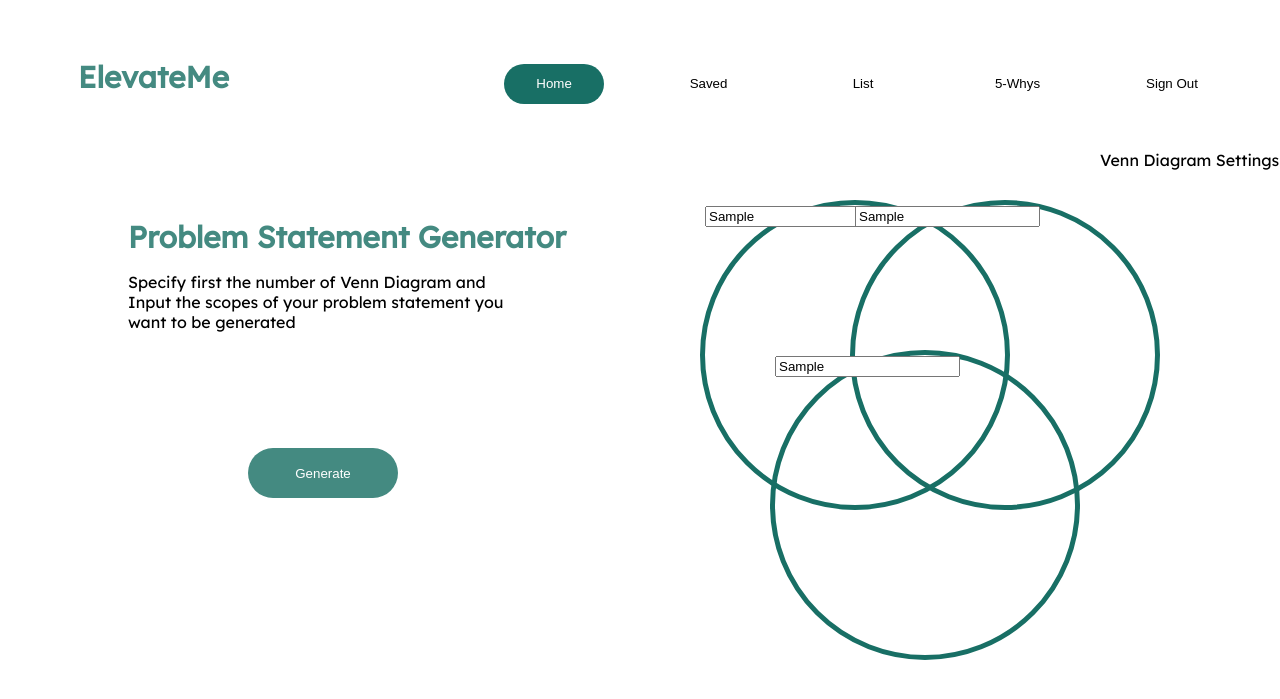
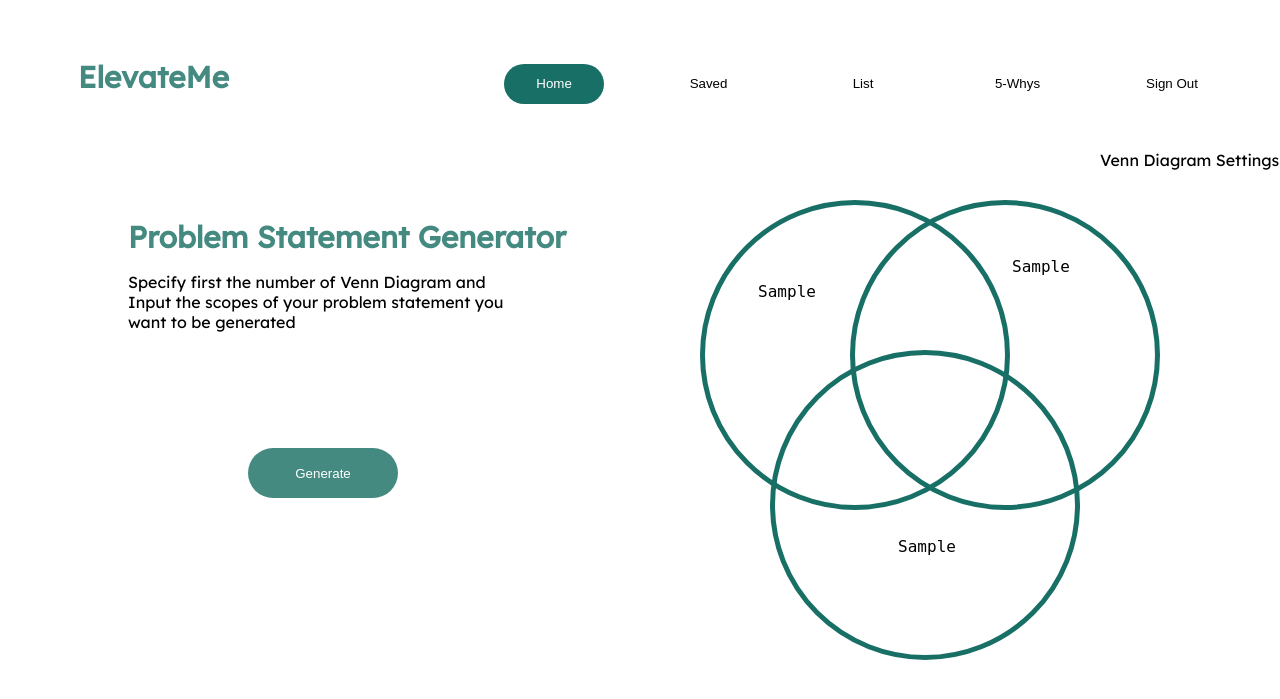
Before and after one commit to frnzgngbs/ElevateMe, a Django app: template templates/Homepage.html in a window 1280 px wide; the page is wider, and only the part inside the window is pictured. Shown: the top 699 px of that part. Run offline with Django 4.2, Linux system fonts and the light colour scheme; the template is opened without the code that fills it: most values are stand-ins (such as "Sample title", 1, 10 or a date in 2020).

Commit message:
TextArea is already done.

```diff
--- a/static/css/Homepage.css
+++ b/static/css/Homepage.css
@@ -75,12 +75,16 @@ html {
     height: 300px; /* Adjust size as needed */
 }
 
+.filters{
+    position: absolute;
+    border-radius: 50%;
+}
 .circle1,
 .circle2,
-.circle3,
-.filters {
+.circle3{
     position: absolute;
     border-radius: 50%;
+    overflow: hidden;
 }
 
 .circle1 {
@@ -94,22 +98,78 @@ html {
 }
 
 .circle2 {
-    width: 300px; /* Adjust size as needed */
-    height: 300px; /* Adjust size as needed */
+    width: 300px;
+    height: 300px;
     background-color: transparent;
     border: 5px solid #186f65;
-    top: 100px; /* Adjust position */
-    left: -150px; /* Adjust position */
+    top: 100px;
+    left: -150px;
 }
 
 .circle3 {
-    width: 300px; /* Adjust size as needed */
-    height: 300px; /* Adjust size as needed */
+    width: 300px;
+    height: 300px;
     background-color: transparent;
     border: 5px solid #186f65;
-    top: 250px; /* Adjust position */
+    top: 250px;
     left: -230px;
 }
+
+.venn-container textarea {
+        border: none;
+        resize: none;
+        background-color: transparent;
+        font-size: 16px;
+        overflow: auto;
+        white-space: pre-wrap;
+        word-wrap: break-word;
+        position: absolute;
+        align-items: center;
+        justify-content: center;
+    }
+.circle1 textarea{
+        width: calc(100% - 180px);
+        height: calc(100% - 200px);
+        top: 75px;
+        left: 20px;
+        text-align: center;
+        line-height: 20px;
+        background-color: transparent;
+}
+.circle2 textarea{
+        width: calc(100% - 200px);
+        height: calc(100% - 180px);
+        top: 50px;
+        left: 155px;
+        outline: none;
+}
+.circle3 textarea{
+        width: calc(100% - 100px);
+        height: calc(100% - 220px);
+        top: 180px;
+        left: 50px;
+        text-align: center;
+        line-height: 20px;
+        scrollbar-color: #186f65 #448a81;
+}
+
+.circle1 textarea::-webkit-scrollbar, .circle2 textarea::-webkit-scrollbar, .circle3 textarea::-webkit-scrollbar{
+    width: 13px;
+}
+
+.circle1 textarea::-webkit-scrollbar-thumb, .circle2 textarea::-webkit-scrollbar-thumb, .circle3 textarea::-webkit-scrollbar-thumb{
+    background-color: lightgray;
+    border-radius: 25px;
+}
+
+.circle1 textarea::-webkit-scrollbar-track, .circle2 textarea::-webkit-scrollbar-track, .circle3 textarea::-webkit-scrollbar-track{
+    background-color: white;
+}
+
+.circle1 textarea:focus, .circle2 textarea:focus, .circle3 textarea:focus{
+    outline: none;
+}
+
 .filters,
 .filters-button {
     position: absolute;
@@ -196,62 +256,6 @@ h2 {
     width: 20px;
     max-width: 10%;
 }
-/*.circle1 {
-    width: 300px;
-    height: 300px;
-    background-color: transparent;
-    border-radius: 50%;
-    position: absolute;
-    top: 150px;
-    left: -150px;
-    border: 5px solid #186f65;
-    z-index: 2;
-}
-
-.circle2 {
-    width: 300px;
-    height: 300px;
-    background-color: transparent;
-    border-radius: 50%;
-    position: absolute;
-    top: 150px;
-    left: -20px;
-    border: 5px solid #186f65;
-    z-index: 1;
-}
-
-.venn-diagram {
-    position: relative;
-    width: 300px;
-    height: 200px;
-}*/
-
-/* * {
-        margin: 0;
-        padding: 0;
-        font-family: sans-serif;
-      }
-      .chartMenu {
-        width: 100vw;
-        height: 40px;
-      }
-      .chartMenu p {
-        padding: 10px;
-        font-size: 20px;
-      }
-      .chartCard {
-        width: 100vw;
-        height: calc(100vh - 40px);
-        display: flex;
-        align-items: center;
-        justify-content: center;
-      }
-      .chartBox {
-        width: 700px;
-        padding: 20px;
-        border-radius: 20px;
-        background: white;
-      }*/
 
 /* For screens smaller than 768px */
 @media (max-width: 1000px) {
--- a/templates/Homepage.html
+++ b/templates/Homepage.html
@@ -107,31 +107,28 @@
                     {% csrf_token %}
                     <div class="venn-container">
                         <div class="circle1">
-                            <input
+                            <textarea
                                 type="text"
                                 name="field1_text"
                                 id="field1_text"
-                                value="{{ field1 }}"
-                                readonly
-                            />
+                                readonly>{{ field1 }}
+                            </textarea>
                         </div>
                         <div class="circle2">
-                            <input
+                            <textarea
                                 type="text"
                                 name="field2_text"
                                 id="field2_text"
-                                value="{{ field2 }}"
-                                readonly
-                            />
+                                readonly>{{ field2 }}
+                            </textarea>
                         </div>
                         <div class="circle3">
-                            <input
+                            <textarea
                                 type="text"
                                 name="field3_text"
                                 id="field3_text"
-                                value="{{ field3 }}"
-                                readonly
-                            />
+                                readonly>{{ field3 }}
+                            </textarea>
                         </div>
                     </div>
                     <input
```
